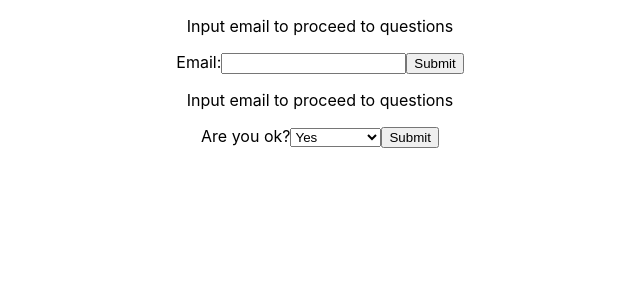
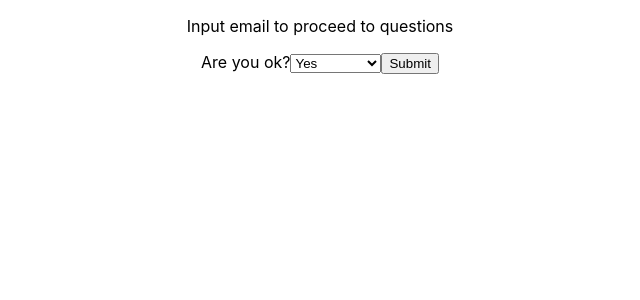
Before and after one commit to Zaman-Fu/questionaire-app, a React (Create React App) app: page /questions in a window 1280 px wide. Shown: the top 300 px of the page, without its empty margins (320-960 px from the left). Built offline with nearby package versions, Linux system fonts and the light colour scheme.

Commit message:
bootstrap + routing + axios

```diff
--- a/package.json
+++ b/package.json
@@ -7,8 +7,10 @@
     "@testing-library/react": "^13.4.0",
     "@testing-library/user-event": "^13.5.0",
     "axios": "^1.1.3",
+    "bootstrap": "^3.4.1",
     "react": "^18.2.0",
     "react-dom": "^18.2.0",
+    "react-router-dom": "^6.4.3",
     "react-scripts": "5.0.1",
     "web-vitals": "^2.1.4"
   },
--- a/src/App.js
+++ b/src/App.js
@@ -1,14 +1,18 @@
-import logo from './logo.svg';
-import './App.css';
-import UserSignIn from './components/UserSignIn';
-import Question from './components/Question';
-
+import logo from "./logo.svg";
+import "./App.css";
+import UserSignIn from "./components/UserSignIn";
+import Question from "./components/Question";
+import { BrowserRouter, Route, Routes } from "react-router-dom";
 
 function App() {
   return (
-      <div className="App">
-          <UserSignIn />
-          <Question />
+    <div className="App">
+      <BrowserRouter>
+        <Routes>
+          <Route path="*" element={<UserSignIn />} />
+          <Route path="/questions" element={<Question />} />
+        </Routes>
+      </BrowserRouter>
     </div>
   );
 }
--- a/src/components/UserSignIn.js
+++ b/src/components/UserSignIn.js
@@ -1,41 +1,35 @@
 //import './UserSignIn.css';
-import React, { useState } from 'react';
+import React, { useState } from "react";
 
 const UserSignIn = () => {
-
   const [formEmail, setEmail] = useState("");
 
   const emailChangeHandler = (event) => {
     setEmail(event.target.value);
-    }
+  };
   const submitHandler = (event) => {
-        event.preventDefault();//avoid page reload to handle this request with javascript
+    event.preventDefault(); //avoid page reload to handle this request with javascript
     //Now sign the user in.
-        console.log('Form Submission!');
+    console.log("Form Submission!");
+
+    window.location = "/questions";
   };
 
   return (
     <div className="formdiv">
       <p>Input email to proceed to questions</p>
-
       <form className="signin-form" onSubmit={submitHandler}>
-
-                <label >Email:</label>
-                <input type="text" id="email" name="email" onChange={emailChangeHandler}></input>
-                <input type="submit" value="Submit" onSubmit={submitHandler }></input>
-
-
+        <label>Email:</label>
+        <input
+          type="text"
+          id="email"
+          name="email"
+          onChange={emailChangeHandler}
+        ></input>
+        <input type="submit" value="Submit" onSubmit={submitHandler}></input>
       </form>
-
-
     </div>
-
-
   );
-}
-
-
-
-
+};
 
 export default UserSignIn;
```
Also changed, not shown: 1 other file (tests, documents, lock files or other folders). Lines whose indentation alone changed are shown as unchanged.
